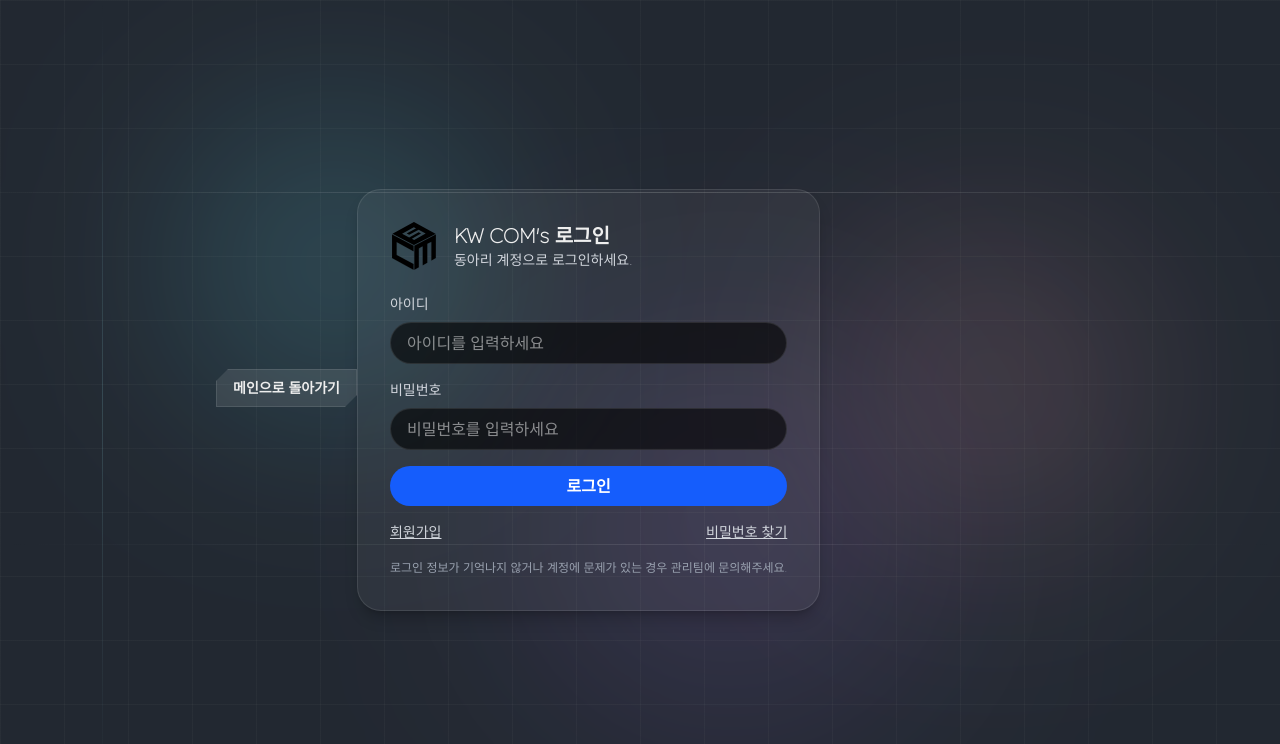
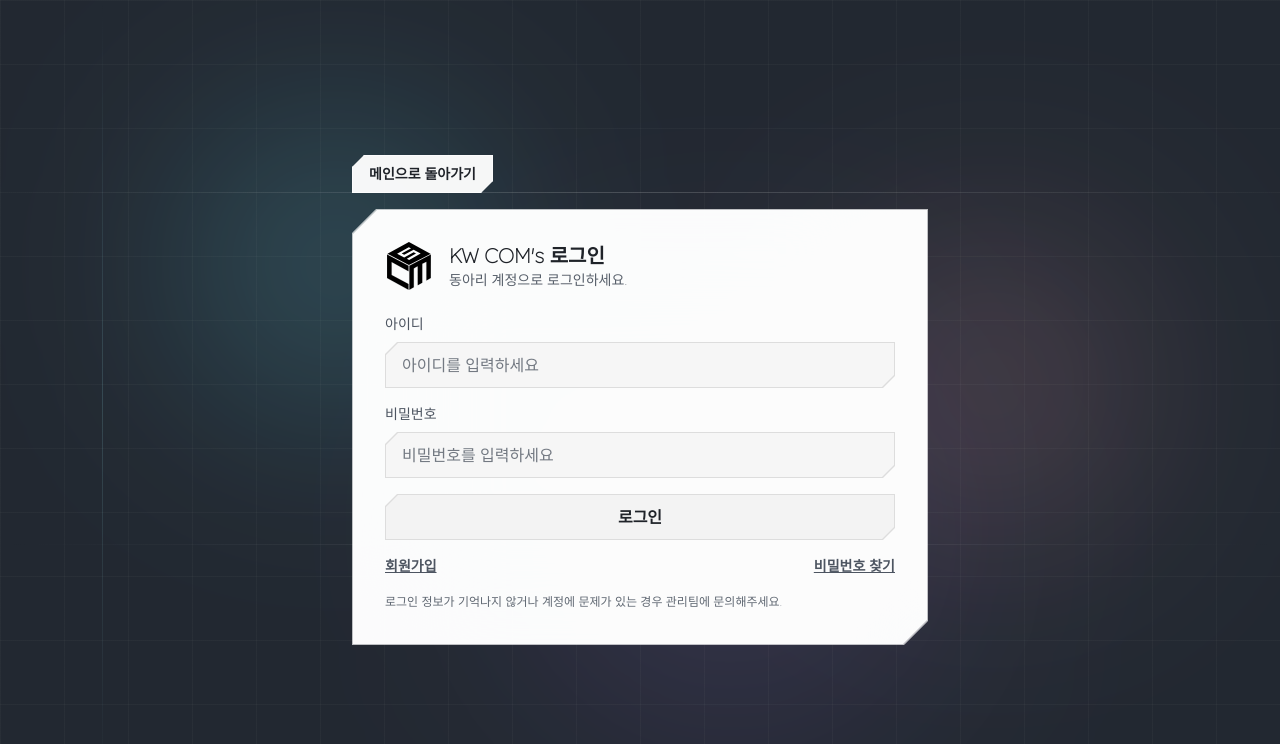
Before and after one commit to Furu002/coms-website, a React (Vite) app: page / in a window 1280 px wide. Both pictures are taken after a click on the button "Login". Shown: the top 744 px of the page. Built offline with nearby package versions, Linux system fonts and the light colour scheme.

Commit message:
style: login page design changes & color handling by color palette

```diff
--- a/src/App.jsx
+++ b/src/App.jsx
@@ -37,7 +37,9 @@ const projects = [
   'Web Development Study - HTML · CSS · JavaScript · React 학습 스터디',
 ]
 
-const floatingBarBaseClass = 'shape-cut border border-white/70 bg-white/96 shadow-[0_22px_70px_rgba(255,255,255,0.24)] backdrop-blur-3xl supports-[backdrop-filter]:bg-white/94'
+const floatingBarBaseClass = 'shape-cut border border-[var(--theme-border-soft)] bg-[var(--theme-surface-96)] shadow-[0_22px_70px_var(--theme-shadow-glass)] backdrop-blur-3xl supports-[backdrop-filter]:bg-[var(--theme-surface-94)]'
+const solidActionBtnClass = 'shape-cut-sm bg-[var(--theme-text)] px-4 py-2 text-sm font-semibold text-[var(--theme-bg)] transition hover:scale-[1.02]'
+const ghostActionBtnClass = 'shape-cut-sm border border-white/10 bg-white/10 px-4 py-2 text-sm font-semibold text-[var(--theme-text)] transition hover:bg-white/20'
 
 function App() {
   const [currentPage, setCurrentPage] = useState('home')
@@ -179,10 +181,10 @@ function App() {
             생각합니다.
           </p>
           <div className="flex flex-wrap gap-3">
-            <button type="button" onClick={goRecruitPage} className="shape-cut-sm bg-[#EEEEEE] px-4 py-2 text-sm font-semibold text-[#222831] transition hover:scale-[1.02]">
+            <button type="button" onClick={goRecruitPage} className={solidActionBtnClass}>
               지원 화면으로 이동
             </button>
-            <button type="button" onClick={goLogin} className="shape-cut-sm border border-white/10 bg-white/10 px-4 py-2 text-sm font-semibold text-[#EEEEEE] transition hover:bg-white/20">
+            <button type="button" onClick={goLogin} className={ghostActionBtnClass}>
               로그인
             </button>
           </div>
@@ -203,10 +205,10 @@ function App() {
             ))}
           </div>
           <div className="flex flex-wrap gap-3">
-            <button type="button" onClick={goRecruitPage} className="shape-cut-sm bg-[#EEEEEE] px-4 py-2 text-sm font-semibold text-[#222831] transition hover:scale-[1.02]">
+            <button type="button" onClick={goRecruitPage} className={solidActionBtnClass}>
               지원하기
             </button>
-            <button type="button" onClick={goLogin} className="shape-cut-sm border border-white/10 bg-white/10 px-4 py-2 text-sm font-semibold text-[#EEEEEE] transition hover:bg-white/20">
+            <button type="button" onClick={goLogin} className={ghostActionBtnClass}>
               로그인
             </button>
           </div>
@@ -227,10 +229,10 @@ function App() {
             ))}
           </div>
           <div className="flex flex-wrap gap-3">
-            <button type="button" onClick={goRecruitPage} className="shape-cut-sm bg-[#EEEEEE] px-4 py-2 text-sm font-semibold text-[#222831] transition hover:scale-[1.02]">
+            <button type="button" onClick={goRecruitPage} className={solidActionBtnClass}>
               모집 안내 보기
             </button>
-            <a href="https://github.com/kw-coms" target="_blank" rel="noreferrer" className="shape-cut-sm border border-white/10 bg-white/10 px-4 py-2 text-sm font-semibold text-[#EEEEEE] transition hover:bg-white/20">
+            <a href="https://github.com/kw-coms" target="_blank" rel="noreferrer" className={ghostActionBtnClass}>
               GitHub 확인
             </a>
           </div>
@@ -252,10 +254,10 @@ function App() {
           <div>3. 오리엔테이션 및 정기 활동 참여</div>
         </div>
         <div className="flex flex-wrap gap-3">
-          <button type="button" onClick={goRecruitPage} className="shape-cut-sm bg-[#EEEEEE] px-4 py-2 text-sm font-semibold text-[#222831] transition hover:scale-[1.02]">
+          <button type="button" onClick={goRecruitPage} className={solidActionBtnClass}>
             지원 페이지 열기
           </button>
-          <button type="button" onClick={goLogin} className="shape-cut-sm border border-white/10 bg-white/10 px-4 py-2 text-sm font-semibold text-[#EEEEEE] transition hover:bg-white/20">
+          <button type="button" onClick={goLogin} className={ghostActionBtnClass}>
             로그인
           </button>
         </div>
@@ -266,9 +268,6 @@ function App() {
   if (currentPage === 'login') {
     return (
       <PageShell>
-        <button type="button" onClick={goHome} className="shape-cut-sm mb-6 border border-white/10 bg-white/10 px-4 py-2 text-sm font-semibold text-[#EEEEEE] transition hover:bg-white/15">
-          메인으로 돌아가기
-        </button>
         <Login onBack={goHome} goSignup={goSignup} />
       </PageShell>
     )
@@ -277,7 +276,7 @@ function App() {
   if (currentPage === 'signup') {
     return (
       <PageShell>
-        <button type="button" onClick={() => setCurrentPage('login')} className="shape-cut-sm mb-6 border border-white/10 bg-white/10 px-4 py-2 text-sm font-semibold text-[#EEEEEE] transition hover:bg-white/15">
+        <button type="button" onClick={() => setCurrentPage('login')} className="shape-cut-sm mb-6 border border-white/10 bg-white/10 px-4 py-2 text-sm font-semibold text-[var(--theme-text)] transition hover:bg-white/15">
           로그인으로 돌아가기
         </button>
         <Signup onBack={() => setCurrentPage('login')} />
@@ -287,11 +286,11 @@ function App() {
 
   if (currentPage === 'recruit') {
     return (
-      <div className="relative min-h-screen overflow-hidden bg-[#222831] text-[#EEEEEE]">
+      <div className="relative min-h-screen overflow-hidden bg-[var(--theme-bg)] text-[var(--theme-text)]">
         <BackgroundLayers />
         <div className="relative mx-auto flex min-h-screen max-w-4xl items-center px-4 py-28 sm:px-6">
           <div className="w-full">
-            <button type="button" onClick={goHome} className="shape-cut-sm mb-6 border border-white/10 bg-white/10 px-4 py-2 text-sm font-semibold text-[#EEEEEE] transition hover:bg-white/15">
+            <button type="button" onClick={goHome} className="shape-cut-sm mb-6 border border-white/10 bg-white/10 px-4 py-2 text-sm font-semibold text-[var(--theme-text)] transition hover:bg-white/15">
               메인으로 돌아가기
             </button>
             <section className="shape-cut border border-white/10 bg-white/5 p-6 backdrop-blur-md sm:p-8">
@@ -301,10 +300,10 @@ function App() {
                 광운대학교 중앙 컴퓨터 학술동아리 COM&apos;s는 함께 배우고, 만들고, 성장할 부원을 모집합니다.
               </p>
               <div className="mt-8 flex flex-wrap gap-3">
-                <button type="button" onClick={goLogin} className="shape-cut-sm bg-[#EEEEEE] px-4 py-2 text-sm font-semibold text-[#222831] transition hover:scale-[1.02]">
+                <button type="button" onClick={goLogin} className={solidActionBtnClass}>
                   로그인
                 </button>
-                <button type="button" onClick={() => setCurrentPage('home')} className="shape-cut-sm border border-white/10 bg-white/10 px-4 py-2 text-sm font-semibold text-[#EEEEEE] transition hover:bg-white/20">
+                <button type="button" onClick={() => setCurrentPage('home')} className={ghostActionBtnClass}>
                   홈으로
                 </button>
               </div>
@@ -316,7 +315,7 @@ function App() {
   }
 
   return (
-    <div className="cursor-dot-mode relative min-h-screen overflow-hidden bg-[#222831] text-[#EEEEEE] selection:bg-[#FFD369]/35 selection:text-[#EEEEEE]">
+    <div className="cursor-dot-mode relative min-h-screen overflow-hidden bg-[var(--theme-bg)] text-[var(--theme-text)] selection:bg-[color-mix(in_srgb,var(--theme-accent)_35%,transparent)] selection:text-[var(--theme-text)]">
       <div
         className={`pointer-events-none fixed z-[120] hidden h-5 w-5 -translate-x-1/2 -translate-y-1/2 items-center justify-center mix-blend-difference transition-opacity duration-150 md:flex ${cursorDot.visible ? 'opacity-95' : 'opacity-0'}`}
         style={{ left: cursorDot.x, top: cursorDot.y }}
@@ -333,8 +332,8 @@ function App() {
           <button type="button" onClick={goHome} className="flex items-center gap-3 text-left">
             <img src={getLogoAsset('COMs_logo_vec')} alt="KW COM's Logo" className="logo-emboss h-11 w-11 shrink-0 object-contain sm:h-12 sm:w-12" />
             <div>
-              <p className="text-[10px] font-semibold uppercase tracking-[0.45em] text-[#3a4350]">KWANGWOON UNIVERSITY</p>
-              <h1 className="mt-1 text-sm font-semibold text-[#1a1f27] sm:text-base">KW COM&apos;s</h1>
+              <p className="text-[10px] font-semibold uppercase tracking-[0.45em] text-[var(--theme-body-muted)]">KWANGWOON UNIVERSITY</p>
+              <h1 className="mt-1 text-sm font-semibold text-[var(--theme-title)] sm:text-base">KW COM&apos;s</h1>
             </div>
           </button>
 
@@ -344,14 +343,14 @@ function App() {
                 key={tab.id}
                 type="button"
                 onClick={() => openPanel(tab.id)}
-                className="px-1 text-sm font-semibold text-[#1f2329]/85 transition hover:text-[#1f2329]"
+                className="px-1 text-sm font-semibold text-[var(--theme-body-dark)]/85 transition hover:text-[var(--theme-body-dark)]"
               >
                 {tab.label}
               </button>
             ))}
           </nav>
 
-          <button type="button" onClick={goLogin} className="shape-cut-sm ml-auto hidden border border-black/10 bg-white/60 px-4 py-2 text-sm font-semibold text-[#1f2329] transition hover:bg-white/78 md:inline-flex">
+          <button type="button" onClick={goLogin} className="shape-cut-sm ml-auto hidden border border-black/10 bg-white/60 px-4 py-2 text-sm font-semibold text-[var(--theme-body-dark)] transition hover:bg-white/78 md:inline-flex">
             Login
           </button>
         </div>
@@ -396,11 +395,11 @@ function App() {
                 key={tab.id}
                 type="button"
                 onClick={() => openPanel(tab.id)}
-                className={`flex min-h-24 flex-col items-start justify-center p-4 text-left transition md:min-h-28 ${active ? 'bg-white/88 text-[#1f2329]' : 'bg-white/76 text-[#2a3038] hover:bg-white/84'}`}
+                className={`flex min-h-24 flex-col items-start justify-center p-4 text-left transition md:min-h-28 ${active ? 'bg-white/88 text-[var(--theme-body-dark)]' : 'bg-white/76 text-[var(--theme-body-mid)] hover:bg-white/84'}`}
               >
                 <div>
-                  <p className={`text-xs font-semibold uppercase tracking-[0.28em] ${active ? 'text-[#313844]/75' : 'text-[#3a4350]/75'}`}>{tab.hint}</p>
-                  <h3 className="mt-2 text-lg font-semibold text-[#1a1f27]">{tab.label}</h3>
+                  <p className={`text-xs font-semibold uppercase tracking-[0.28em] ${active ? 'text-[var(--theme-body-soft)]/75' : 'text-[var(--theme-body-muted)]/75'}`}>{tab.hint}</p>
+                  <h3 className="mt-2 text-lg font-semibold text-[var(--theme-title)]">{tab.label}</h3>
                 </div>
               </button>
             )
@@ -426,7 +425,7 @@ function App() {
               <div className="shape-cut-top h-full border border-white/20 bg-white/14 p-5 sm:p-6">
                 <div className="flex items-start justify-between gap-4">
                   <div className="flex items-center gap-4">
-                    <div className="shape-cut-sm border border-white/10 bg-white/10 p-3 text-[#EEEEEE]">
+                    <div className="shape-cut-sm border border-white/10 bg-white/10 p-3 text-[var(--theme-text)]">
                       {ActiveIcon ? <ActiveIcon size={20} /> : null}
                     </div>
                     <div>
@@ -438,7 +437,7 @@ function App() {
                   <button
                     type="button"
                     onClick={closePanel}
-                    className="shape-cut-sm border border-white/10 bg-white/10 p-3 text-[#EEEEEE] transition hover:bg-[#EEEEEE] hover:text-[#222831]"
+                    className="shape-cut-sm border border-white/10 bg-white/10 p-3 text-[var(--theme-text)] transition hover:bg-[var(--theme-text)] hover:text-[var(--theme-bg)]"
                     aria-label="Close panel"
                   >
                     <X size={18} />
@@ -457,9 +456,11 @@ function App() {
 
 function PageShell({ children }) {
   return (
-    <div className="relative min-h-screen overflow-hidden bg-[#222831] text-[#EEEEEE]">
+    <div className="relative min-h-screen overflow-hidden bg-[var(--theme-bg)] text-[var(--theme-text)]">
       <BackgroundLayers />
-      <main className="relative mx-auto flex min-h-screen max-w-4xl items-center px-4 py-28 sm:px-6">{children}</main>
+      <main className="relative mx-auto flex min-h-screen max-w-4xl items-center justify-center px-4 py-28 sm:px-6">
+        <div className="w-full max-w-xl">{children}</div>
+      </main>
     </div>
   )
 }
@@ -470,7 +471,7 @@ function BackgroundLayers() {
       <div className="tech-grid absolute inset-0 opacity-100" />
       <div className="absolute left-[14%] top-[16%] h-72 w-72 rounded-full bg-cyan-300/20 blur-[100px] mix-blend-screen animate-blob" style={{ animationDelay: '0s' }} />
       <div className="absolute right-[10%] top-[28%] h-80 w-80 rounded-full bg-rose-300/15 blur-[100px] mix-blend-screen animate-blob" style={{ animationDelay: '2.8s' }} />
-      <div className="absolute bottom-[10%] left-[42%] h-96 w-96 rounded-full bg-[#b26dff]/15 blur-[120px] mix-blend-screen animate-blob" style={{ animationDelay: '5.4s' }} />
+      <div className="absolute bottom-[10%] left-[42%] h-96 w-96 rounded-full bg-[var(--theme-glow-violet)]/15 blur-[120px] mix-blend-screen animate-blob" style={{ animationDelay: '5.4s' }} />
       <div className="absolute left-0 top-[24%] h-px w-full bg-linear-to-r from-transparent via-white/15 to-transparent" />
       <div className="absolute left-[8%] top-0 h-full w-px bg-linear-to-b from-transparent via-cyan-200/15 to-transparent" />
       <div className="absolute left-0 top-[68%] h-px w-full bg-linear-to-r from-transparent via-white/10 to-transparent" />
@@ -484,7 +485,7 @@ function SocialLink({ href, label, icon: Icon }) {
       href={href}
       target={href.startsWith('mailto:') ? undefined : '_blank'}
       rel={href.startsWith('mailto:') ? undefined : 'noreferrer'}
-      className="shape-cut-sm flex items-center gap-2 border border-white/70 bg-white/96 px-3 py-2 text-sm text-[#1f2329] shadow-[0_22px_70px_rgba(255,255,255,0.24)] backdrop-blur-3xl supports-[backdrop-filter]:bg-white/94 transition hover:bg-white"
+      className="shape-cut-sm flex items-center gap-2 border border-[var(--theme-border-soft)] bg-[var(--theme-surface-96)] px-3 py-2 text-sm text-[var(--theme-body-dark)] shadow-[0_22px_70px_var(--theme-shadow-glass)] backdrop-blur-3xl supports-[backdrop-filter]:bg-[var(--theme-surface-94)] transition hover:bg-white"
       aria-label={label}
     >
       <Icon size={16} />
--- a/src/components/common/SplitLogoCard.jsx
+++ b/src/components/common/SplitLogoCard.jsx
@@ -20,7 +20,7 @@ export default function SplitLogoCard() {
     >
       <div className="absolute inset-0 -translate-x-[5.2%] translate-y-[2.8%]">
         <div
-          className="pointer-events-none absolute left-1/2 top-[37.5%] z-30 w-[180vw] -translate-x-1/2 -translate-y-1/2 whitespace-nowrap text-center font-black uppercase tracking-[-0.1em] text-[#ffffff]"
+          className="pointer-events-none absolute left-1/2 top-[37.5%] z-30 w-[180vw] -translate-x-1/2 -translate-y-1/2 whitespace-nowrap text-center font-black uppercase tracking-[-0.1em] text-[var(--theme-white)]"
           style={{
             WebkitTextStroke: '1.5px rgba(255, 255, 255, 0.32)',
             //textShadow: '0 0 12px rgba(255, 255, 255, 0.36), 0 0 36px rgba(255, 255, 255, 0.18)',
--- a/src/index.css
+++ b/src/index.css
@@ -59,10 +59,25 @@
 :root {
 	color-scheme: dark;
 	font-family: 'LexendThin', 'Segoe UI', 'Apple SD Gothic Neo', 'Malgun Gothic', sans-serif;
+	--theme-bg: #222831;
+	--theme-text: #eeeeee;
+	--theme-accent: #ffd369;
+	--theme-title: #1a1f27;
+	--theme-body-dark: #1f2329;
+	--theme-body-mid: #2a3038;
+	--theme-body-soft: #313844;
+	--theme-body-muted: #3a4350;
+	--theme-white: #ffffff;
+	--theme-glow-violet: #b26dff;
+	--theme-surface-96: rgba(255, 255, 255, 0.96);
+	--theme-surface-94: rgba(255, 255, 255, 0.94);
+	--theme-surface-70: rgba(255, 255, 255, 0.7);
+	--theme-border-soft: rgba(255, 255, 255, 0.7);
+	--theme-shadow-glass: rgba(255, 255, 255, 0.24);
 }
 
 html {
-	background: #222831;
+	background: var(--theme-bg);
 	scroll-behavior: smooth;
 	scrollbar-color: rgba(255, 255, 255, 0.2) transparent;
 	scrollbar-width: thin;
@@ -73,8 +88,8 @@ body {
 	min-height: 100vh;
 	overflow: hidden;
 	overflow-x: hidden;
-	background: #222831;
-	color: #eeeeee;
+	background: var(--theme-bg);
+	color: var(--theme-text);
 	font-family: inherit;
 	font-weight: 100;
 }
@@ -84,8 +99,8 @@ body {
 }
 
 ::selection {
-	background: rgba(255, 211, 105, 0.35);
-	color: #eeeeee;
+	background: color-mix(in srgb, var(--theme-accent) 35%, transparent);
+	color: var(--theme-text);
 }
 
 ::-webkit-scrollbar {
--- a/src/pages/Login.jsx
+++ b/src/pages/Login.jsx
@@ -7,7 +7,10 @@ export default function Login({ onBack, goSignup }) {
   const [error, setError] = useState('')
   const [loading, setLoading] = useState(false)
 
-  const btnClass = 'rounded-full bg-blue-600 hover:bg-blue-500 text-white px-4 py-2 font-semibold transition w-full'
+  const panelClass = 'shape-cut bg-[var(--theme-surface-96)] p-5 text-[var(--theme-body-dark)] shadow-[0_22px_70px_var(--theme-shadow-glass)] backdrop-blur-3xl supports-[backdrop-filter]:bg-[var(--theme-surface-94)] sm:p-8'
+  const frameClass = 'shape-cut-sm bg-black/12 p-px'
+  const inputClass = 'w-full shape-cut-sm bg-white/72 px-4 py-2.5 text-[var(--theme-body-dark)] outline-none placeholder:text-[var(--theme-body-muted)]/70 transition focus:bg-white/82 focus:ring-2 focus:ring-[var(--theme-accent)]/55'
+  const btnClass = 'w-full shape-cut-sm bg-white/66 px-4 py-2.5 font-semibold text-[var(--theme-body-dark)] transition hover:bg-white/82'
 
   const handleSubmit = async (e) => {
     e.preventDefault()
@@ -34,63 +37,83 @@ export default function Login({ onBack, goSignup }) {
   }
 
   return (
-    <section className="rounded-3xl border border-white/10 bg-white/5 p-5 shadow-lg shadow-black/20 sm:p-8">
+    <div className="space-y-4">
+      <div className="flex justify-center sm:justify-start">
+        <button
+          type="button"
+          onClick={onBack}
+          className="shape-cut-sm border border-[var(--theme-border-soft)] bg-[var(--theme-surface-96)] px-4 py-2 text-sm font-semibold text-[var(--theme-body-dark)] shadow-[0_18px_40px_rgba(255,255,255,0.2)] transition hover:bg-white"
+        >
+          메인으로 돌아가기
+        </button>
+      </div>
+
+      <div className="shape-cut bg-[var(--theme-surface-70)] p-px shadow-[0_22px_70px_var(--theme-shadow-glass)]">
+        <section className={panelClass}>
           <div className="mb-5 flex flex-col items-center gap-3 text-center sm:mb-6 sm:flex-row sm:items-center sm:gap-4 sm:text-left">
             <img src={getLogoAsset('COMs_logo_vec')} alt="KW COM's" className="h-10 w-10 flex-shrink-0 object-contain sm:h-12 sm:w-12" />
             <div className="min-w-0">
               <h2 className="text-lg font-bold leading-snug sm:text-xl">KW COM's 로그인</h2>
-          <p className="text-sm leading-5 text-gray-300">동아리 계정으로 로그인하세요.</p>
+              <p className="text-sm leading-5 text-[var(--theme-body-muted)]/85">동아리 계정으로 로그인하세요.</p>
             </div>
           </div>
 
           <form onSubmit={handleSubmit} className="space-y-4">
             <div>
-          <label className="mb-2 block text-sm text-gray-300">아이디</label>
+              <label className="mb-2 block text-sm text-[var(--theme-body-muted)]/90">아이디</label>
+              <div className={frameClass}>
                 <input
                   value={identifier}
                   onChange={(e) => setIdentifier(e.target.value)}
                   placeholder="아이디를 입력하세요"
-            className="w-full rounded-full border border-white/10 bg-black/60 px-4 py-2 text-white outline-none focus:ring-2 focus:ring-blue-500"
+                  className={inputClass}
                 />
+              </div>
             </div>
 
             <div>
-          <label className="mb-2 block text-sm text-gray-300">비밀번호</label>
+              <label className="mb-2 block text-sm text-[var(--theme-body-muted)]/90">비밀번호</label>
+              <div className={frameClass}>
                 <input
                   type="password"
                   value={password}
                   onChange={(e) => setPassword(e.target.value)}
                   placeholder="비밀번호를 입력하세요"
-            className="w-full rounded-full border border-white/10 bg-black/60 px-4 py-2 text-white outline-none focus:ring-2 focus:ring-blue-500"
+                  className={inputClass}
                 />
+              </div>
             </div>
 
             {error && <div className="text-sm text-red-400">{error}</div>}
 
             <div>
+              <div className={frameClass}>
                 <button type="submit" className={btnClass} disabled={loading}>
                   {loading ? '로그인 중...' : '로그인'}
                 </button>
               </div>
+            </div>
 
-        <div className="flex flex-col gap-3 text-sm text-gray-300 sm:flex-row sm:items-center sm:justify-between">
-          <button type="button" onClick={goSignup} className="w-full rounded-full border border-white/10 px-4 py-2 text-center transition hover:bg-white/10 sm:w-auto sm:border-0 sm:px-0 sm:py-0 sm:text-left sm:underline">
+            <div className="flex flex-col gap-3 text-sm text-[var(--theme-body-muted)]/90 sm:flex-row sm:items-center sm:justify-between">
+              <button type="button" onClick={goSignup} className="w-full rounded-full border border-black/10 bg-white/60 px-4 py-2 text-center font-semibold transition hover:bg-white/80 sm:w-auto sm:border-0 sm:bg-transparent sm:px-0 sm:py-0 sm:text-left sm:underline">
                 회원가입
               </button>
 
               <button
                 type="button"
                 onClick={() => alert('비밀번호 분실 문의: coms@example.com')}
-            className="w-full rounded-full border border-white/10 px-4 py-2 text-center transition hover:bg-white/10 sm:w-auto sm:border-0 sm:px-0 sm:py-0 sm:text-left sm:underline"
+                className="w-full rounded-full border border-black/10 bg-white/60 px-4 py-2 text-center font-semibold transition hover:bg-white/80 sm:w-auto sm:border-0 sm:bg-transparent sm:px-0 sm:py-0 sm:text-left sm:underline"
               >
                 비밀번호 찾기
               </button>
             </div>
 
-        <p className="mt-4 text-xs leading-5 text-gray-400">
+            <p className="mt-4 text-xs leading-5 text-[var(--theme-body-muted)]/80">
               로그인 정보가 기억나지 않거나 계정에 문제가 있는 경우 관리팀에 문의해주세요.
             </p>
           </form>
         </section>
+      </div>
+    </div>
   )
 }
```
Also changed, not shown: src/pages/Signup.jsx (+5 -5 lines). Lines whose indentation alone changed are shown as unchanged.
